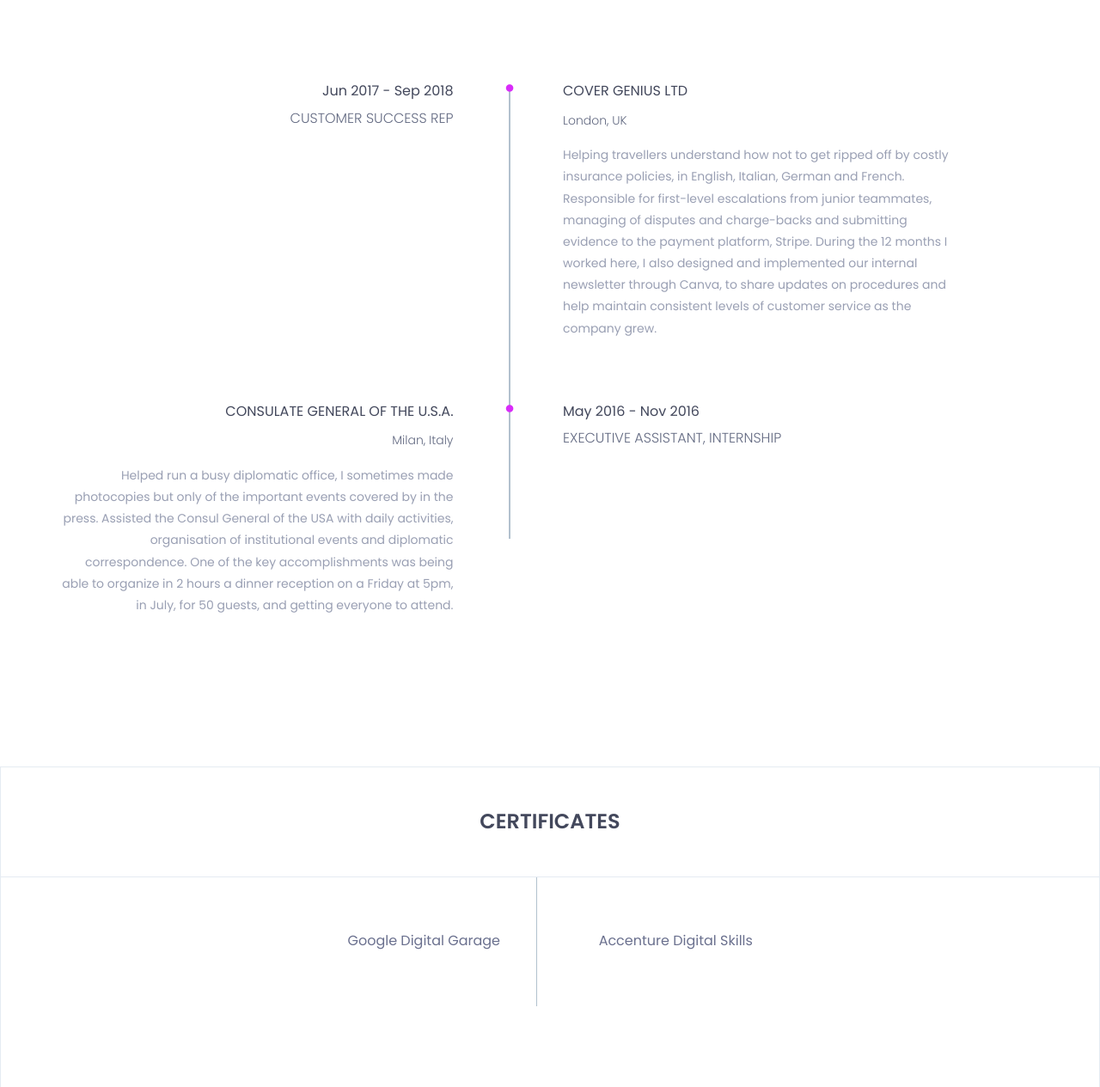
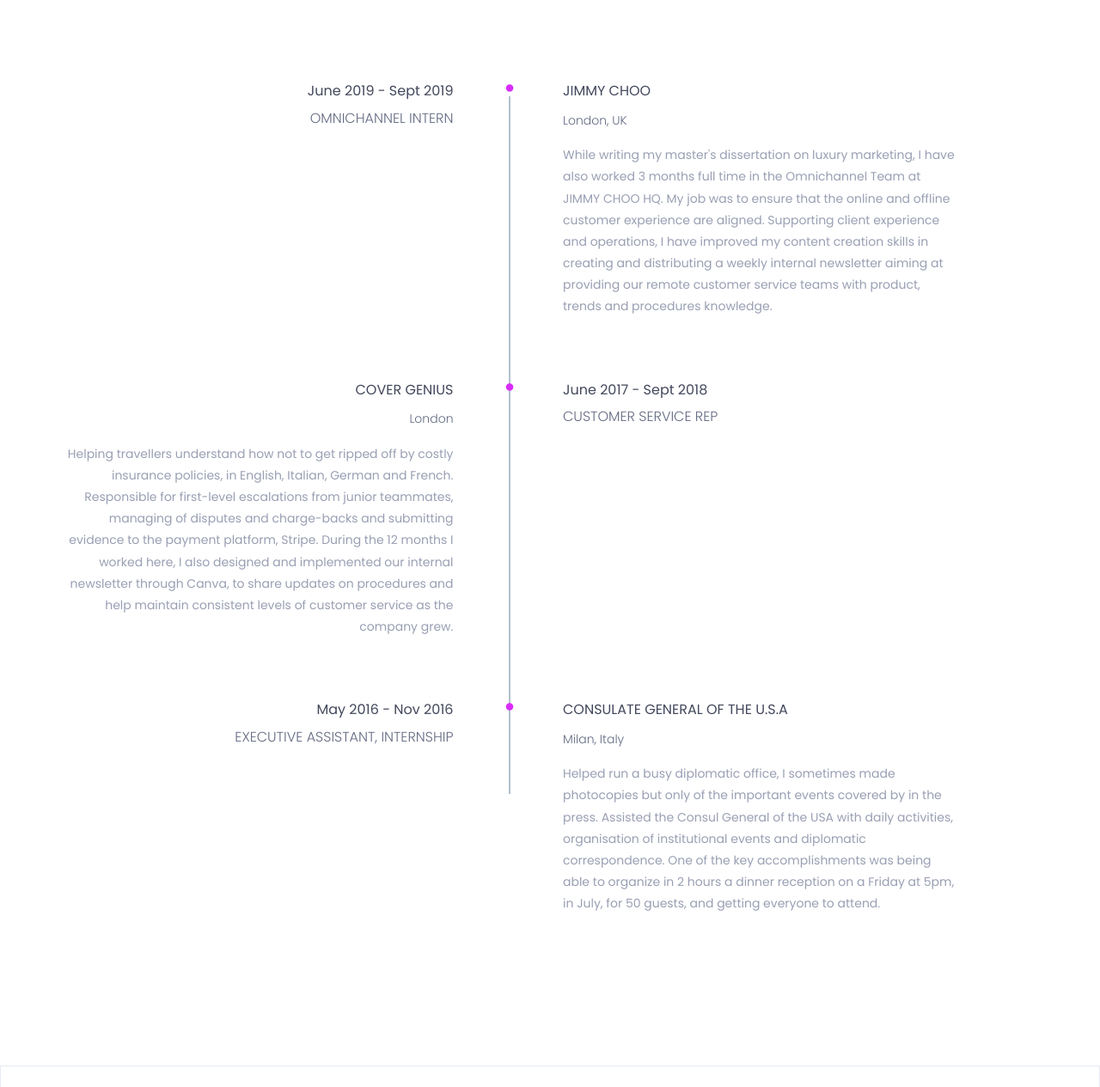
Before and after one commit to smaddalena/smaddalena.github.io, a plain HTML site: page index.html in a window 1280 px wide. Shown: the part 3134-4399 px from the top of the page at 86% size. Drawn offline with nearby package versions, Linux system fonts and the light colour scheme.

Commit message:
Update index.html

```diff
--- a/index.html
+++ b/index.html
@@ -396,8 +396,8 @@
 										<div class="row">
 											<div class="col-md-5">
 												<div class="experience-time text-right">
-													<h2>Jun 2017 - Sep 2018</h2>
-													<h3>Customer Success Rep</h3>
+													<h2>June 2019 - Sept 2019</h2>
+													<h3>Omnichannel Intern</h3>
 												</div><!--/.experience-time-->
 											</div><!--/.col-->
 											<div class="col-md-offset-1 col-md-5">
@@ -405,14 +405,11 @@
 													<div class="timeline-content">
 														<h4 class="title">
 															<span><i class="fa fa-circle" aria-hidden="true"></i></span>
-															Cover Genius Ltd
+															JIMMY CHOO
 														</h4>
 														<h5>London, UK</h5>
 														<p class="description">
-															Helping travellers understand how not to get ripped off by costly insurance policies, in English, Italian, German and French.
-															Responsible for first-level escalations from junior teammates, managing of disputes and charge-backs and submitting evidence to the payment platform, Stripe.
-
-															During the 12 months I worked here, I also designed and implemented our internal newsletter through Canva, to share updates on procedures and help maintain consistent levels of customer service as the company grew.
+															While writing my master's dissertation on luxury marketing, I have also worked 3 months full time in the Omnichannel Team at JIMMY CHOO HQ. My job was to ensure that the online and offline customer experience are aligned. Supporting client experience and operations, I have improved my content creation skills in creating and distributing a weekly internal newsletter aiming at providing our remote customer service teams with product, trends and procedures knowledge.
 														</p>
 													</div><!--/.timeline-content-->
 												</div><!--/.timeline-->
@@ -437,11 +434,14 @@
 												<div class="timeline">
 													<div class="timeline-content text-right">
 														<h4 class="title">
-															Consulate General of the U.S.A.
+															Cover Genius
 														</h4>
-														<h5>Milan, Italy</h5>
+														<h5>London</h5>
 														<p class="description">
-																Helped run a busy diplomatic office, I sometimes made photocopies but only of the important events covered by in the press. Assisted the Consul General of the USA with daily activities, organisation of institutional events and diplomatic correspondence. One of the key accomplishments was being able to organize in 2 hours a dinner reception on a Friday at 5pm, in July, for 50 guests, and getting everyone to attend.
+																Helping travellers understand how not to get ripped off by costly insurance policies, in English, Italian, German and French.
+																Responsible for first-level escalations from junior teammates, managing of disputes and charge-backs and submitting evidence to the payment platform, Stripe.
+
+																During the 12 months I worked here, I also designed and implemented our internal newsletter through Canva, to share updates on procedures and help maintain consistent levels of customer service as the company grew.
 														</p>
 													</div><!--/.timeline-content-->
 												</div><!--/.timeline-->
@@ -450,15 +450,40 @@
 												<div class="experience-time">
 													<h2>
 														<span><i class="fa fa-circle" aria-hidden="true"></i></span>
-														May 2016 - Nov 2016
+														June 2017 - Sept 2018
 													</h2>
-													<h3>Executive Assistant, Internship</h3>
+													<h3>Customer Service Rep</h3>
 												</div><!--/.experience-time-->
 											</div><!--/.col-->
 										</div>
 									</div><!--/.single-timeline-box-->
 								</li>
-
+								<li>
+									<div class="single-timeline-box fix">
+										<div class="row">
+											<div class="col-md-5">
+												<div class="experience-time text-right">
+													<h2>May 2016 - Nov 2016</h2>
+													<h3>Executive Assistant, Internship</h3>
+												</div><!--/.experience-time-->
+											</div><!--/.col-->
+											<div class="col-md-offset-1 col-md-5">
+												<div class="timeline">
+													<div class="timeline-content">
+														<h4 class="title">
+															<span><i class="fa fa-circle" aria-hidden="true"></i></span>
+															Consulate General of the U.S.A
+														</h4>
+														<h5>Milan, Italy</h5>
+														<p class="description">
+															Helped run a busy diplomatic office, I sometimes made photocopies but only of the important events covered by in the press. Assisted the Consul General of the USA with daily activities, organisation of institutional events and diplomatic correspondence. One of the key accomplishments was being able to organize in 2 hours a dinner reception on a Friday at 5pm, in July, for 50 guests, and getting everyone to attend.
+														</p>
+													</div><!--/.timeline-content-->
+												</div><!--/.timeline-->
+											</div><!--/.col-->
+										</div>
+									</div><!--/.single-timeline-box-->
+								</li>
 
 
 
```
